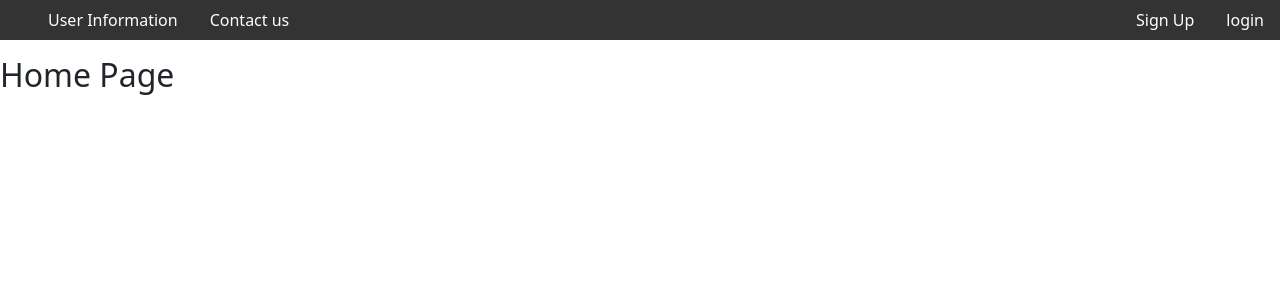
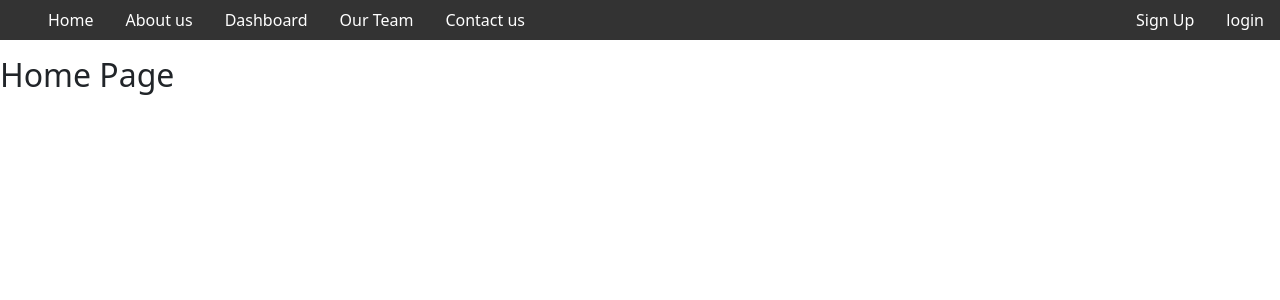
Before and after one commit to CalebKing848/NutriHealth, a Django app: page / in a window 1280 px wide. Shown: the top 300 px of the page. Run offline with Django 5.2, Linux system fonts and the light colour scheme; some libraries are stand-ins or nearby versions.

Commit message:
Fixed links and layout

```diff
--- /dev/null
+++ b/NutriHealth/NutritionApp/templates/main/about.html
@@ -0,0 +1,6 @@
+{% extends 'main/base.html' %}
+{% block content %} <!-- Start of Block Content -->
+
+<h2>About us Page</h2>
+
+{% endblock  %} <!-- End of Block Content -->
--- a/NutriHealth/NutritionApp/templates/main/base.html
+++ b/NutriHealth/NutritionApp/templates/main/base.html
@@ -15,13 +15,21 @@
 
     <ul class="nav-color">
 
+        <li><a class="nav-link px-3" href="{% url 'home' %}">Home</a></li>
+        <li><a class="nav-link px-3" href="{% url 'about' %}">About us</a></li>
+
+
+
+
         <li>
             {% if user.is_authenticated %}
-                <a class="nav-link px-3" href="/user-information/{{ user.id }}/">User Information</a>
+                <a class="nav-link px-3" href="/user-information/{{ user.id }}/">Dashboard</a>
             {% else %}
-                <a class="nav-link px-3" href="{% url 'login' %}">User Information</a>
+                <a class="nav-link px-3" href="{% url 'login' %}">Dashboard</a>
             {% endif %}
         </li>
+
+        <li><a class="nav-link px-3" href="{% url 'team' %}">Our Team</a></li>
 
         <li><a class="nav-link px-3" href="/contact-us">Contact us</a></li>
 
--- /dev/null
+++ b/NutriHealth/NutritionApp/templates/main/home.html
@@ -0,0 +1,6 @@
+{% extends 'main/base.html' %}
+{% block content %} <!-- Start of Block Content -->
+
+<h2>Home Page</h2>
+
+{% endblock  %} <!-- End of Block Content -->
--- a/NutriHealth/NutritionApp/templates/main/index.html
+++ b/NutriHealth/NutritionApp/templates/main/team.html
@@ -1,5 +1,6 @@
 {% extends 'main/base.html' %}
 {% block content %} <!-- Start of Block Content -->
 
-<h2>Home Page</h2>
+<h2>Our Team Page</h2>
+
 {% endblock  %} <!-- End of Block Content -->
--- a/NutriHealth/NutritionApp/urls.py
+++ b/NutriHealth/NutritionApp/urls.py
@@ -4,10 +4,14 @@ from . import views
 urlpatterns = [
     path('', views.home, name='home'),
 
+    path('about', views.about, name='about'),
+
     path('register', views.register, name='register'), # Register Page
 
     path('user-information/<int:user_id>/', views.user_information, name='user_information'),
 
+    path('team', views.team, name='team'),
+
     path('contact-us', views.contact, name='contact_us'), # Contact Page
 
 ]
--- a/NutriHealth/NutritionApp/views.py
+++ b/NutriHealth/NutritionApp/views.py
@@ -8,7 +8,11 @@ from .forms import UserInformationForm, ContactInformationForm
 from .models import UserInformation
 
 def home(request):
-    return render(request, 'main/index.html')
+    return render(request, 'main/home.html')
+
+def about(request):
+    return render(request, 'main/about.html')
+
 
 # View for sign up page
 def register(request):
@@ -49,9 +53,14 @@ def user_information(request, user_id):
                 form = UserInformationForm(instance=user_info)
             else:
                 form = UserInformationForm()
-        return render(request, 'user/user-information.html', {"user_info": user_info, "form": form})
+        return render(request, 'user-info/user-information.html', {"user_info": user_info, "form": form})
     else:
-        return render(request, 'user/user-denied.html')
+        return render(request, 'user-info/user-denied.html')
+
+
+def team(request):
+    return render(request, 'main/team.html')
+
 
 
 def contact(request):
```
Also changed, not shown: NutriHealth/NutritionApp/templates/user-info/user-denied.html (renamed from NutriHealth/NutritionApp/templates/user/user-denied.html), NutriHealth/NutritionApp/templates/user-info/user-information.html (renamed from NutriHealth/NutritionApp/templates/user/user-information.html).
